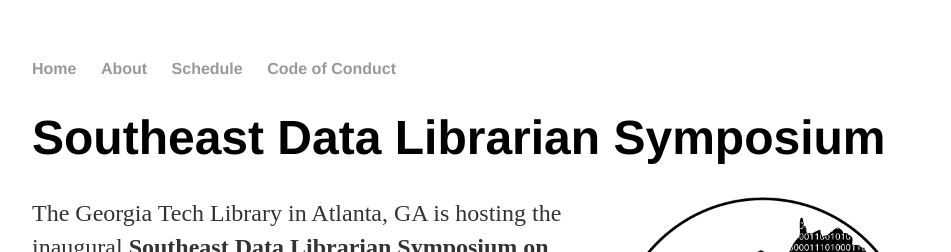
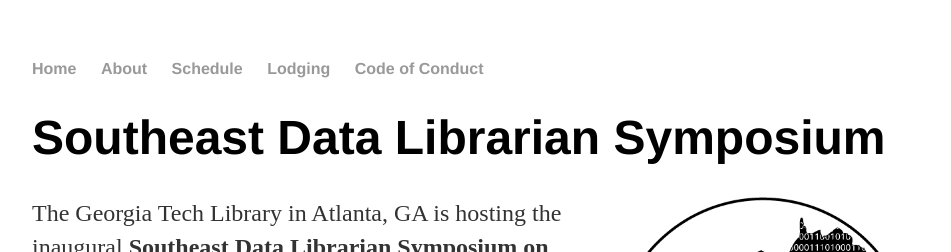
Before and after one commit to se-datalibrarian/test, a Jekyll site: the page built from index.html, in a window 1280 px wide. Shown: the top 252 px of the page, without its empty margins (160-1111 px from the left). Built offline with Jekyll 4.4.1, drawn with Linux system fonts in a browser that asks for light colours.

Commit message:
Added Lodging menu

```diff
--- a/_layouts/default.html
+++ b/_layouts/default.html
@@ -12,6 +12,7 @@
 	        		<li><a href="/">Home</a></li>
 		        	<li><a href="/about">About</a></li>
 	        		<li><a href="/schedule">Schedule</a></li>
+				<li><a href="/Lodging">Lodging</a></li>
 	        		<li><a href="/code">Code of Conduct</a></li>
 	    		</ul>
 			</nav>
```
